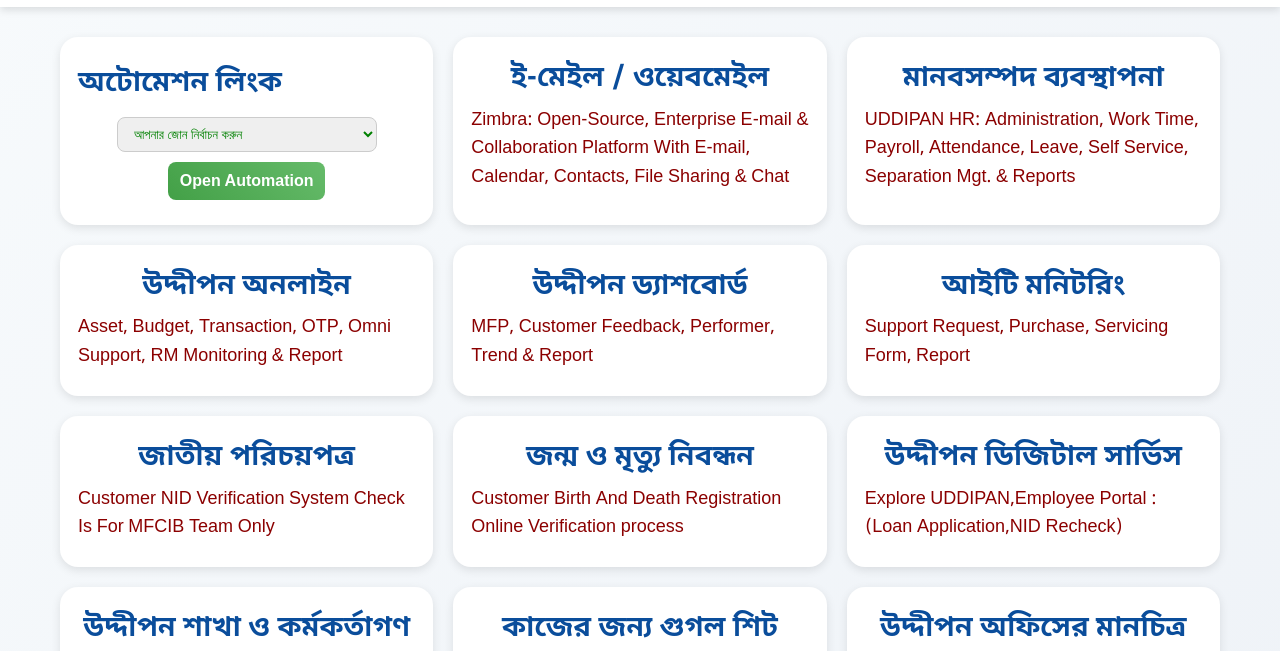
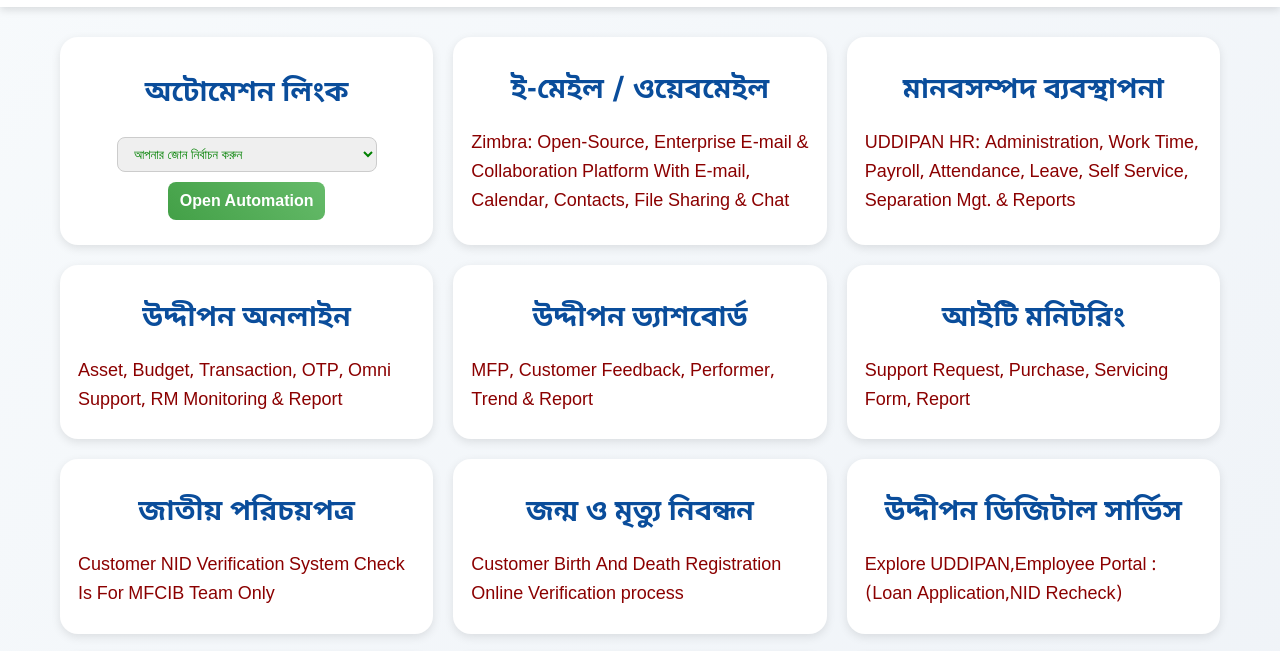
Before and after one commit to bdziaul/Others, a plain HTML site: page index.html in a window 1280 px wide. Shown: the part 93-744 px from the top of the page. Drawn offline with Linux system fonts and the light colour scheme.

Commit message:
Update index.html

```diff
--- a/index.html
+++ b/index.html
@@ -96,8 +96,12 @@ header h1:hover{
 .box h2 {
   margin-bottom:10px;
   font-size:28px;
+  display:flex;
+  justify-content:center;
+  align-items:center;
+  padding:10px 0; /* fixed height বাদ দিয়ে padding ব্যবহার */
   text-align:center;
-  line-height:1.2; /* spacing ঠিক রাখবে */
+  flex-wrap:wrap;
 }
 .box span:not(.no-click){color:#8B0000;font-size:18px;}
 .box span{text-align:left;display:block;vertical-align:top;line-height:1.6;}
```
